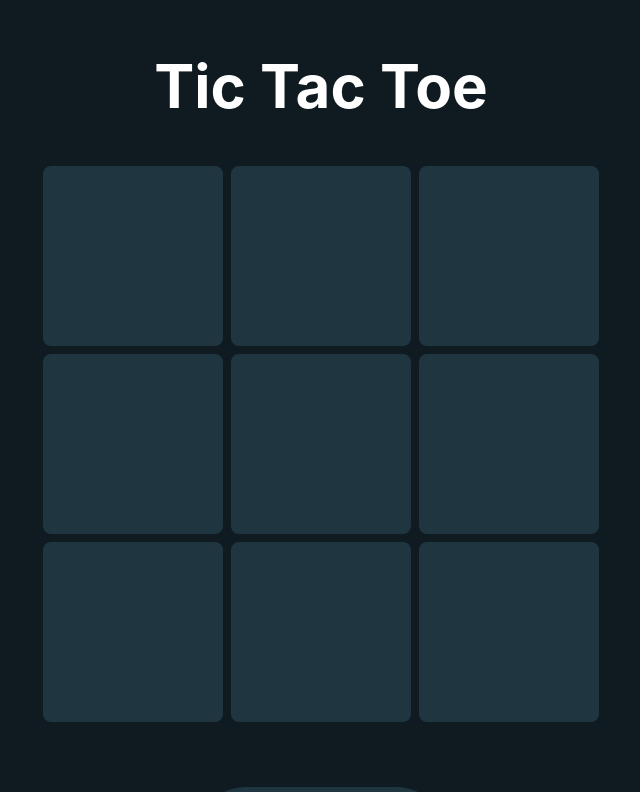
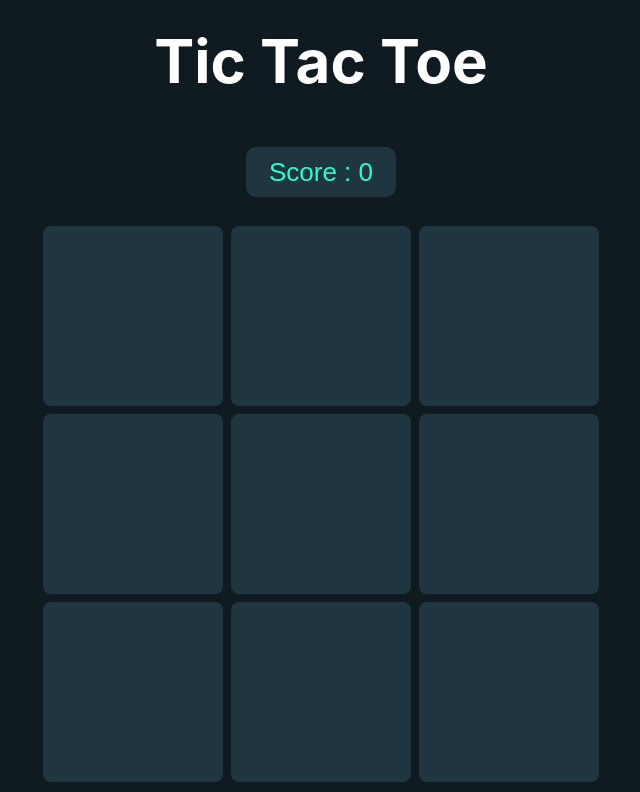
Before and after one commit to HJRaptor/ReactTacToe, a React (Create React App) app: page / in a window 1280 px wide. Shown: the top 792 px of the page, without its empty margins (319-959 px from the left). Built offline with nearby package versions, Linux system fonts and the light colour scheme.

Commit message:
added score labels

```diff
--- a/src/Components/TicTacToe/TicTacToe.css
+++ b/src/Components/TicTacToe/TicTacToe.css
@@ -2,7 +2,8 @@
     text-align: center;
 }
 .title{
-    margin-top: 50px;
+    margin-top: 25px;
+    margin-bottom: 25px;
     color: white;
     font-size: 60px;
     display: flex;
@@ -20,9 +21,24 @@
     font-size: 26px;
     color: #26ffcb;
     margin-top: 25px;
-    margin-bottom: 50px;
+    margin-bottom: 25px;
 
 }
+.score{
+    width: 150px;
+    height: 50px;
+    border: none;
+    outline: none;
+    cursor: pointer;
+    border-radius: 10px;
+    background: #1f3540;
+    font-size: 26px;
+    color: #26ffcb;
+    margin-top: 25px;
+    margin-bottom: 25px;
+
+}
+
 .boxes img{
     margin: 50px 50px;
 }
--- a/src/Components/TicTacToe/TicTacToe.jsx
+++ b/src/Components/TicTacToe/TicTacToe.jsx
@@ -4,6 +4,8 @@ import circle_icon from '../Assets/circle.png';
 import cross_icon from '../Assets/cross.png';
 
 let data = ["","","","","","","","",""]
+
+let score = 0
 
 const TicTacToe = () => {
     let [count, setCount] = useState(0);
@@ -24,6 +26,12 @@ const TicTacToe = () => {
         checkWin();
     }
 
+    const checkBoardFull = () =>{
+        if (data[0] !== "" && data[1] !== "" && data[2] !== "" && data[3] !== "" && data[4] !== "" && data[5] !== "" && data[6] !== "" && data[7] !== "" && data[8] !== "" && data[9] !== ""){
+
+        }
+    }
+
     const checkWin = () => {
         const winPatterns = [
             [0, 1, 2],
@@ -40,6 +48,7 @@ const TicTacToe = () => {
             const [a, b, c] = pattern;
             if (data[a] && data[a] === data[b] && data[a] === data[c]) {
                 setLock(true);
+                score +=1;
                 return;
             }
         }
@@ -56,6 +65,7 @@ const TicTacToe = () => {
         <div>
             <div className='container'>
                 <h1 className="title">Tic Tac Toe<span></span></h1>
+                <button className="score">Score : {score}</button>
                 <div className="board">
                     <div className="row1">
                         <div className="boxes" onClick={(e) => { toggle(e, 0) }}></div>
```
